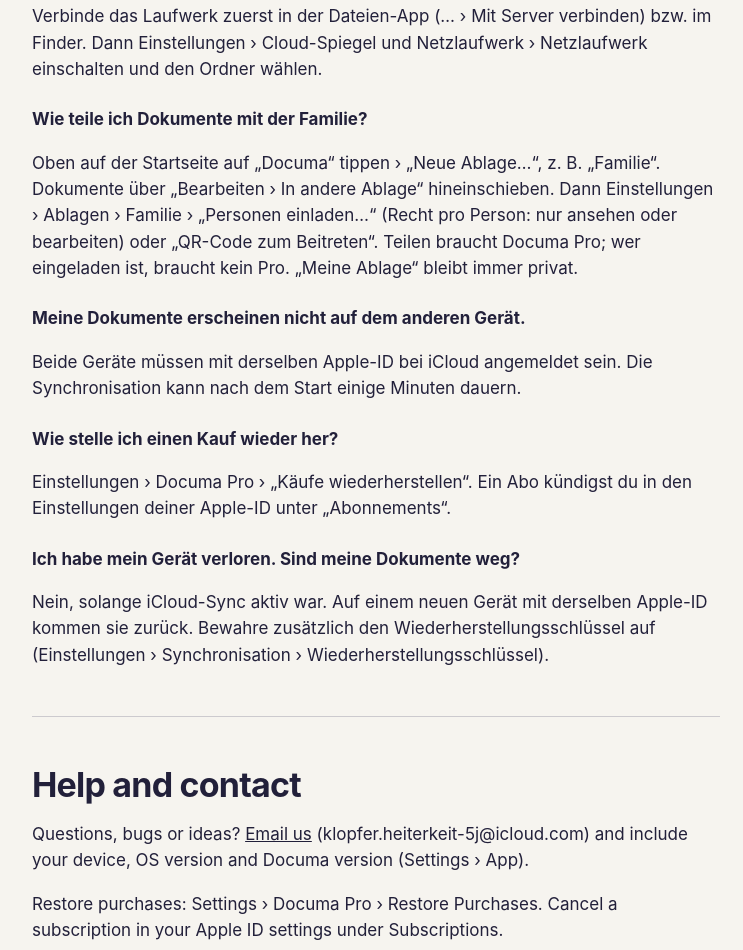
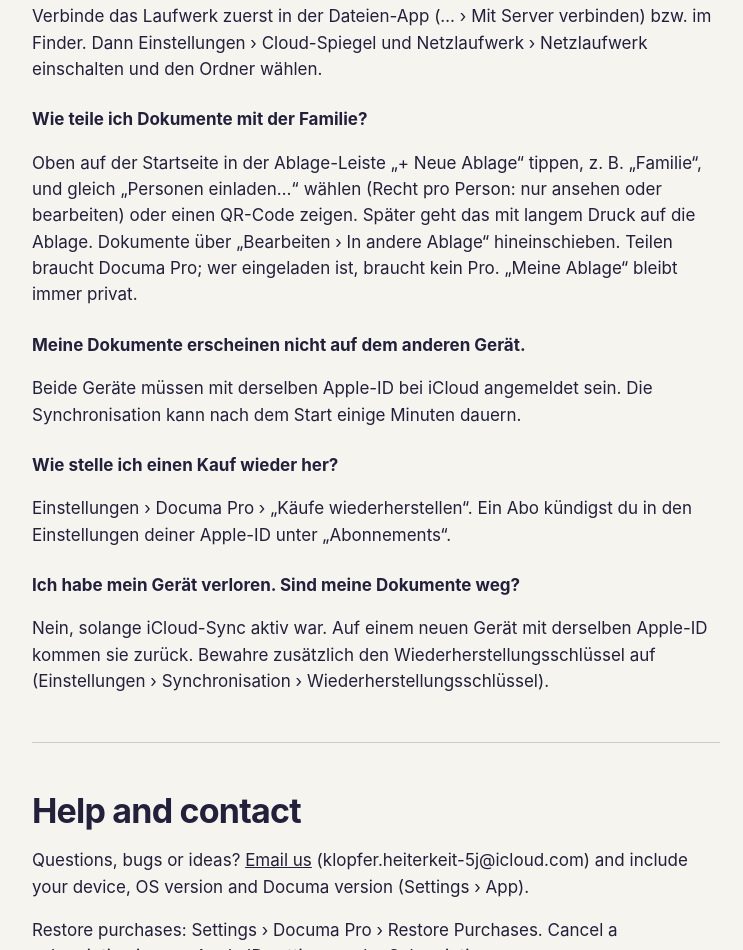
Before and after one commit to Pere-D/documa, a plain HTML site: page support.html in a window 1280 px wide. Shown: the part 886-1836 px from the top of the page, without its empty margins (264-1007 px from the left). Drawn offline with Linux system fonts and the light colour scheme.

Commit message:
Hilfe: Ablage-Leiste

```diff
--- a/support.html
+++ b/support.html
@@ -25,7 +25,7 @@
   <h3>Wie spiegle ich auf ein Netzlaufwerk?</h3>
   <p>Verbinde das Laufwerk zuerst in der Dateien-App (… › Mit Server verbinden) bzw. im Finder. Dann Einstellungen › Cloud-Spiegel und Netzlaufwerk › Netzlaufwerk einschalten und den Ordner wählen.</p>
   <h3>Wie teile ich Dokumente mit der Familie?</h3>
-  <p>Oben auf der Startseite auf „Documa“ tippen › „Neue Ablage…“, z. B. „Familie“. Dokumente über „Bearbeiten › In andere Ablage“ hineinschieben. Dann Einstellungen › Ablagen › Familie › „Personen einladen…“ (Recht pro Person: nur ansehen oder bearbeiten) oder „QR-Code zum Beitreten“. Teilen braucht Documa Pro; wer eingeladen ist, braucht kein Pro. „Meine Ablage“ bleibt immer privat.</p>
+  <p>Oben auf der Startseite in der Ablage-Leiste „+ Neue Ablage“ tippen, z. B. „Familie“, und gleich „Personen einladen…“ wählen (Recht pro Person: nur ansehen oder bearbeiten) oder einen QR-Code zeigen. Später geht das mit langem Druck auf die Ablage. Dokumente über „Bearbeiten › In andere Ablage“ hineinschieben. Teilen braucht Documa Pro; wer eingeladen ist, braucht kein Pro. „Meine Ablage“ bleibt immer privat.</p>
   <h3>Meine Dokumente erscheinen nicht auf dem anderen Gerät.</h3>
   <p>Beide Geräte müssen mit derselben Apple-ID bei iCloud angemeldet sein. Die Synchronisation kann nach dem Start einige Minuten dauern.</p>
   <h3>Wie stelle ich einen Kauf wieder her?</h3>
```
